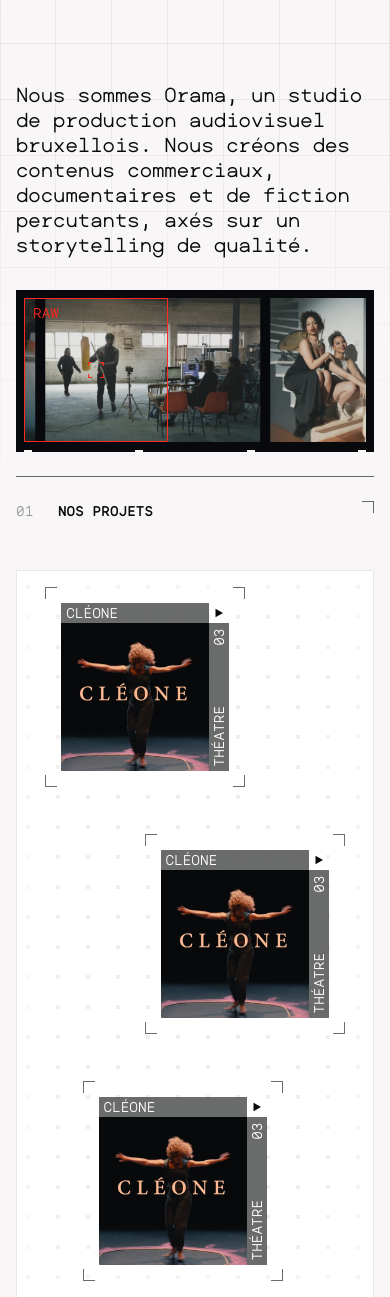
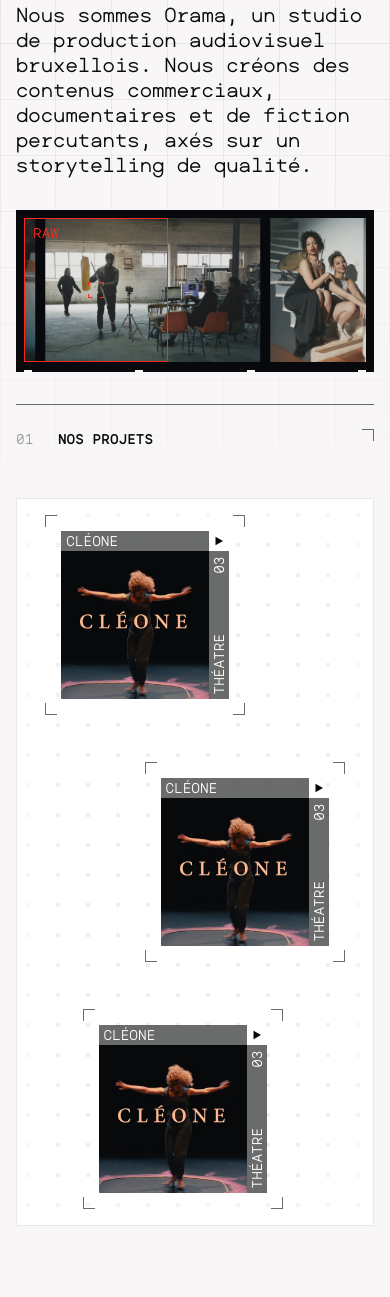
Before and after one commit to louis-va/orama, an Astro site: page / in a window 390 px wide. Shown: the part 237-1534 px from the top of the page. Built offline with nearby package versions, Linux system fonts and the light colour scheme; Astro itself is replaced by a stand-in of ours.

Commit message:
feat: fix her and project sections spacing

```diff
--- a/src/components/home/Hero.astro
+++ b/src/components/home/Hero.astro
@@ -65,7 +65,8 @@ import imageGallery10 from "../../assets/gallery_10.jpg"
 
 <style>
   section {
-    padding-top: 25rem;
+    padding-top: 20rem;
+    padding-bottom: 2rem;
   }
 
   h1 {
@@ -184,7 +185,7 @@ import imageGallery10 from "../../assets/gallery_10.jpg"
 
   @media screen and (max-width: 1024px) {
     section {
-      padding-top: 20rem;
+      padding-top: 15rem;
     }
   }
 
--- a/src/components/home/Projects.astro
+++ b/src/components/home/Projects.astro
@@ -51,7 +51,8 @@ const n = 3;
 
 <style define:vars={{ projectsNumber: n }}>
   section {
-    margin-top: 1.5rem;
+    margin-top: -8rem;
+    padding-top: 8rem;
   }
   .grid-container {
     margin-top: 3rem;
@@ -64,11 +65,6 @@ const n = 3;
     border: 1px solid var(--black-3);
     padding: 1rem;
     background-color: var(--black-3);
-  }
-  @media screen and (max-width: 768px) {
-    .grid-container {
-      padding: 1rem;
-    }
   }
 
   .stripes-pattern {
@@ -101,4 +97,21 @@ const n = 3;
     height: 100%;
   }
 
+  @media screen and (max-width: 768px) {
+    .grid-container {
+      padding: 1rem;
+    }
+    section {
+      margin-top: -6rem;
+      padding-top: 6rem;
+    }
+  }
+
+  @media screen and (max-width: 480px) {
+    section {
+      margin-top: -4rem;
+      padding-top: 4rem;
+    }
+  }
+
 </style>
--- a/src/layouts/TwoCols.astro
+++ b/src/layouts/TwoCols.astro
@@ -53,10 +53,4 @@ const { title, num, id } = Astro.props;
       grid-column: span 4 / span 4;
     }
   }
-
-  @media screen and (max-width: 480) {
-    section {
-      padding-top: 4rem;
-    }
-  }
 </style>
```
